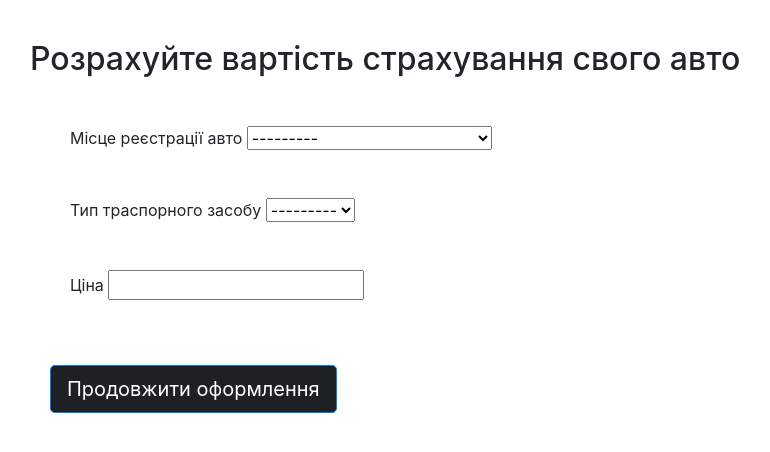
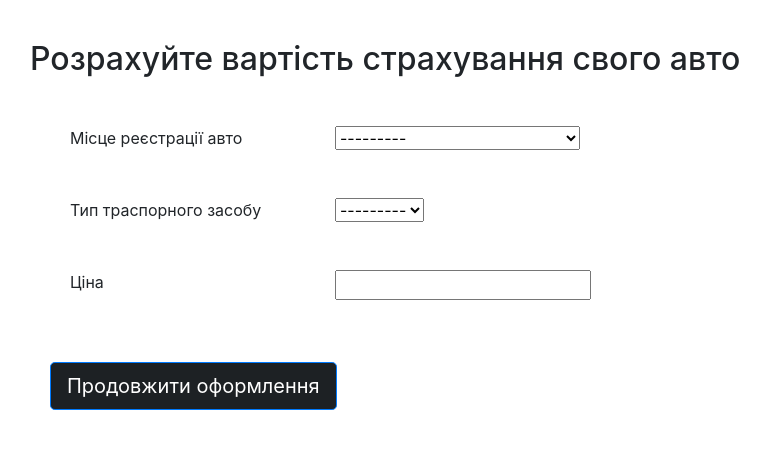
Before and after one commit to Remarion/InsuranceStoreProject, a Django app: page /ocv/ in a window 1280 px wide. Shown: the part 68-520 px from the top of the page, without its empty margins (55-825 px from the left). Run offline with Django 3.2, Linux system fonts and the light colour scheme; data comes from the database, SQL or seed files in the repository; some libraries are stand-ins or nearby versions.

Commit message:
OCV interface

```diff
--- a/ocv/templates/ocv.html
+++ b/ocv/templates/ocv.html
@@ -7,16 +7,22 @@
         <form method="POST" class="post-form">
             {% csrf_token %}
             <div class="card-body">
-                <label for="basic-url">Місце реєстрації авто</label>
-                {{ form.setlCalc }}
+                <div class="row">
+                    <div class = "col col-md-3"><label for="basic-url">Місце реєстрації авто</label></div>
+                    <div class = "col col-md-3">{{ form.setlCalc }}</div>
+                </div>
             </div>
             <div class="card-body">
-                <label for="basic-url">Тип траспорного засобу</label>
-                {{ form.catTypeCalc }}
+                <div class="row">
+                    <div class = "col col-md-3"><label for="basic-url">Тип траспорного засобу</label></div>
+                    <div class = "col col-md-3">{{ form.catTypeCalc }}</div>
+                </div>
             </div>
             <div class="card-body">
-                <label for="basic-url">Ціна</label>
-                {{ form.price }}
+                <div class="row">
+                    <div class = "col col-md-3"><label for="basic-url">Ціна</label></div>
+                    <div class = "col col-md-3">{{ form.price }}</div>
+                </div>
             </div>
             <button type="submit" class="save btn btn-primary btn-lg" style="background: #1d2124; margin-top: 40px">Продовжити оформлення</button>
         </form>
```
